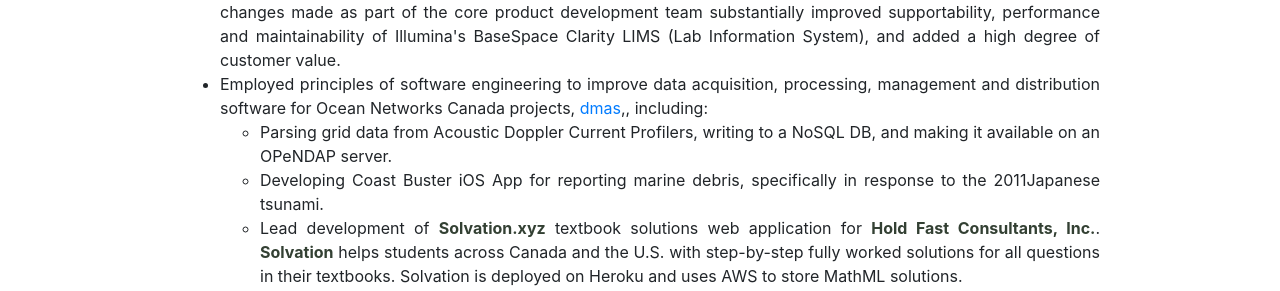
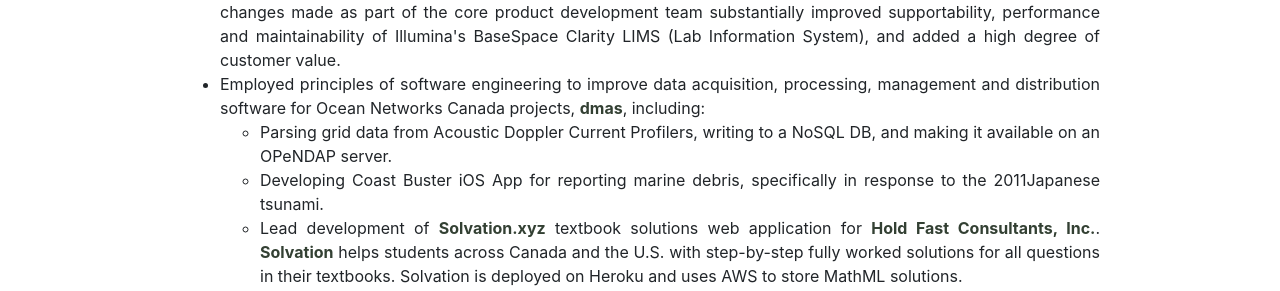
Before and after one commit to perkinss/perkinss.github.io, a Jekyll site: the page index.html, which Jekyll copies as it is, in a window 1280 px wide. Shown: the part 627-918 px from the top of the page. Built offline with Jekyll 4.4.1, drawn with Linux system fonts in a browser that asks for light colours; nearby versions of some CDN libraries.

Commit message:
correct some errors

```diff
--- a/css/main.css
+++ b/css/main.css
@@ -27,7 +27,7 @@
     color: red;
 }
 .jumbotron-bg {
-    background-image: url("/Users/susan.perkins/webResumeRepos/resume1/perkinss.github.io/images/smokeyDayBySperkins.jpg");
+    background-image: url("mages/smokeyDayBySperkins.jpg");
     background-size: cover;
 }
 .jumbo-icons {
--- a/index.html
+++ b/index.html
@@ -42,7 +42,7 @@
                     performance and maintainability of Illumina's BaseSpace Clarity LIMS (Lab Information System), and added a high degree of
                     customer value.</li>
                 <li>Employed principles of software engineering to improve data acquisition, processing, management and
-                    distribution software for Ocean Networks Canada projects, <a href="http://dmas.uvic.ca">dmas</a>,, including:
+                    distribution software for Ocean Networks Canada projects, <a class="link" href="http://dmas.uvic.ca">dmas</a>, including:
                     <ul>
                         <li>Parsing grid data from Acoustic Doppler Current Profilers, writing to a NoSQL DB, and making it
                             available on an OPeNDAP server.</li>
```
